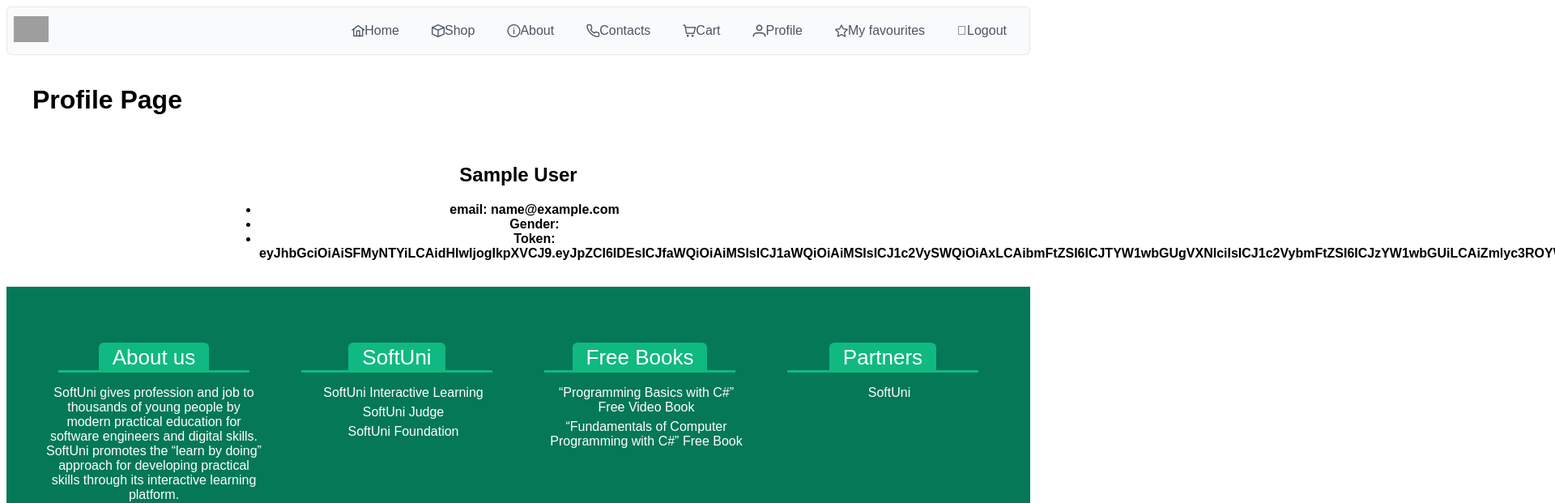
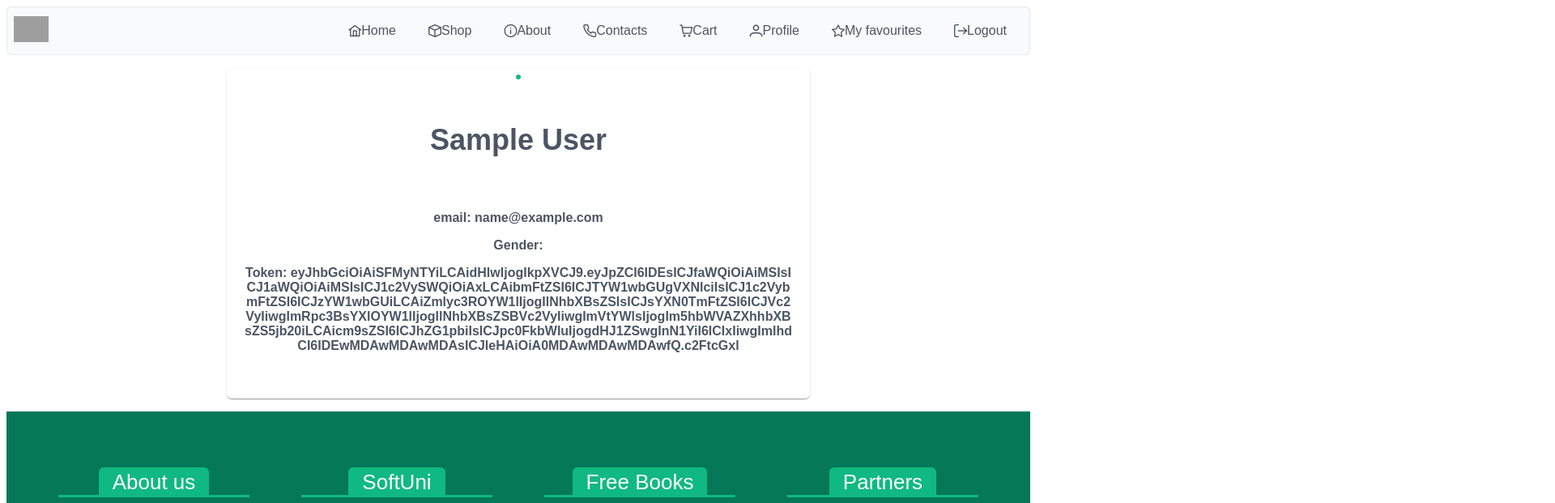
Before and after one commit to Moramarth/SoftUni-VueJS-November-2023, a Vue app in the folder Workshop - Online Shop - Composition API/: page /profile in a window 1280 px wide. Shown: the top 621 px of the page at 81% size, 1920 px wide, since content can reach past the window. Built offline with nearby package versions, Linux system fonts and the light colour scheme; sample sign-in values are in the browser's storage; grey boxes are pictures that could not be loaded; a web font is replaced by a local one.

Commit message:
More PrimeVue Styles added

```diff
--- a/Workshop - Online Shop - Composition API/src/components/AppHeader.vue
+++ b/Workshop - Online Shop - Composition API/src/components/AppHeader.vue
@@ -57,7 +57,7 @@ const items = ref([
   },
   {
     label: 'Logout',
-    icon: 'pi-sign-out',
+    icon: 'pi pi-sign-out',
     route: '/',
     command: userStore.userStoreLogout,
     visible: () => userStore.isAuthenticated,
--- a/Workshop - Online Shop - Composition API/src/views/About.vue
+++ b/Workshop - Online Shop - Composition API/src/views/About.vue
@@ -1,15 +1,20 @@
 <script setup>
+import Card from 'primevue/card';
 </script>
 
 <template>
-  <h1>This is the about page</h1>
-  <section id="about">
-    <h2>About Us</h2>
-    <p>
-      Learn more about Fashion Emporium and our commitment to providing quality fashion choices. Discover our
-      story, mission, and dedication to customer satisfaction.
-    </p>
-  </section>
+  <Card>
+    <template #title>
+      <h2>About Us</h2>
+    </template>
+
+    <template #content>
+      <p>
+        Learn more about Fashion Emporium and our commitment to providing quality fashion choices. Discover our
+        story, mission, and dedication to customer satisfaction.
+      </p>
+    </template>
+  </Card>
 </template>
 
 <style lang="scss" scoped>
--- a/Workshop - Online Shop - Composition API/src/views/Cart.vue
+++ b/Workshop - Online Shop - Composition API/src/views/Cart.vue
@@ -95,6 +95,10 @@ table {
   margin: 0 auto;
 }
 
+.p-datatable :deep(.p-datatable-footer) {
+  text-align: right;
+}
+
 .img-wrapper {
   width: 4rem;
   height: 4rem;
--- a/Workshop - Online Shop - Composition API/src/views/Contacts.vue
+++ b/Workshop - Online Shop - Composition API/src/views/Contacts.vue
@@ -1,17 +1,21 @@
 <script setup>
+import Card from 'primevue/card';
 </script>
 
 <template>
-  <h1> This is the contacts page</h1>
-  <section id="contact">
+  <Card>
+    <template #title>
       <h2>Contact Us</h2>
+    </template>
+    <template #content>
       <p>
         Have questions or need assistance? Our customer support team is here to help. Reach out to us via email or
         phone, and we'll be happy to assist you.
       </p>
       <p>Email: info@fashionemporium.com</p>
       <p>Phone: [Your Contact Number]</p>
-  </section>
+    </template>
+  </Card>
 </template>
 
 <style lang="scss" scoped>
--- a/Workshop - Online Shop - Composition API/src/views/Home.vue
+++ b/Workshop - Online Shop - Composition API/src/views/Home.vue
@@ -1,15 +1,20 @@
 <script setup>
+import Card from 'primevue/card';
 </script>
 
 <template>
-  <section id="home">
+  <Card>
+    <template #title>
       <h2>Welcome to Fashion Emporium!</h2>
+    </template>
+    <template #content>
       <p>
         Discover the latest trends and express your unique style with our curated collection of fashion-forward
         clothing, footwear, and accessories.
       </p>
       <p>Explore our catalog and find the perfect pieces to elevate your wardrobe.</p>
-  </section>
+    </template>
+  </Card>
 </template>
 
 <style lang="scss" scoped>
--- a/Workshop - Online Shop - Composition API/src/views/Profile.vue
+++ b/Workshop - Online Shop - Composition API/src/views/Profile.vue
@@ -1,40 +1,49 @@
 <script setup>
 import { computed } from 'vue';
+import Card from 'primevue/card';
 import { useUserStore } from '../stores/userStore.js';
 
 const profile = computed(() => useUserStore().profile);
 </script>
 
 <template>
-  <h1>Profile Page</h1>
-  <article v-if="profile" class="card">
-    <img :src="profile.image" alt="">
-    <h2>{{ profile.firstName }} {{ profile.lastName }}</h2>
-    <ul>
-      <li>
+  <Card v-if="profile">
+    <template #title>
+      <h2>{{ profile.firstName }} {{ profile.lastName }}</h2>
+    </template>
+    <template #header>
+      <img :src="profile.image" alt="">
+    </template>
+
+    <template #content>
+      <p>
         <b>email: {{ profile.email }}</b>
-      </li>
-      <li>
+      </p>
+      <p>
         <b>Gender: {{ profile.gender }}</b>
-      </li>
-      <li>
+      </p>
+      <p>
         <b>Token: {{ profile.token }}</b>
-      </li>
-    </ul>
-  </article>
+      </p>
+    </template>
+  </Card>
 </template>
 
 <style scoped>
-.card{
+.p-card{
     max-width: 720px;
     margin: 0 auto;
     text-align: center;
 }
 
-.card img{
+.p-card img{
   border-radius: 100%;
   overflow: hidden;
-  border: 3px solid var(--primary);
+  border: 3px solid var(--primary-color);
   margin: 0 auto;
 }
+
+.p-card :deep(.p-card-content) {
+  word-break: break-all;
+}
 </style>
--- a/Workshop - Online Shop - Composition API/src/views/Register/Register.vue
+++ b/Workshop - Online Shop - Composition API/src/views/Register/Register.vue
@@ -1,6 +1,7 @@
 <script setup>
 import { reactive, ref } from 'vue';
 import Steps from 'primevue/steps';
+import Card from 'primevue/card';
 import AddressForm from './components/AddressForm.vue';
 import GeneralForm from './components/GeneralForm.vue';
 
@@ -42,6 +43,11 @@ function onBack() {
 </script>
 
 <template>
+  <Card>
+    <template #title>
+      Registration
+    </template>
+    <template #content>
       <div class="steps">
         <Steps :model="items" :active-step="currentStepIndex[activeForm]" />
       </div>
@@ -54,8 +60,15 @@ function onBack() {
         @on-back="onBack"
       />
     </template>
+  </Card>
+</template>
 
 <style  scoped>
+.p-card {
+  max-width: 40em;
+  margin: 0 auto;
+  text-align: center;
+}
 .steps {
   margin-bottom: 1rem;
 }
--- a/Workshop - Online Shop - Composition API/src/views/Shop/Shop.vue
+++ b/Workshop - Online Shop - Composition API/src/views/Shop/Shop.vue
@@ -1,5 +1,6 @@
 <script setup>
 import { computed, onMounted, ref } from 'vue';
+import Card from 'primevue/card';
 import { getAllProducts } from '../../dataProviders/products';
 import { getAllCategories } from '../../dataProviders/categories';
 import { useCartStore } from '../../stores/cartStore';
@@ -32,15 +33,17 @@ function onFilterSelect(selected) {
 </script>
 
 <template>
-  <div class="container">
-    <section id="shop">
+  <Card>
+    <template #title>
       <h2>Shop Our Collections</h2>
+    </template>
+    <template #content>
       <p>
         From casual wear to formal attire, we have something for every occasion. Browse through our diverse range of
         products and find the perfect outfit that suits your style.
       </p>
-    </section>
-  </div>
+    </template>
+  </Card>
   <Filters :categories="categories" :active-item="selectedFilter" @on-select="onFilterSelect" />
   <Loader v-if="isLoading" />
   <div v-else class="products">
--- a/Workshop - Online Shop - Composition API/src/views/Shop/components/Filters.vue
+++ b/Workshop - Online Shop - Composition API/src/views/Shop/components/Filters.vue
@@ -1,4 +1,6 @@
 <script setup>
+import Button from 'primevue/button';
+
 const props = defineProps({
   categories: {
     type: Array,
@@ -20,11 +22,11 @@ function onSelect(selected) {
 
 <template>
   <div>
-    <ul role="list" class="categories">
+    <ul class="categories">
       <li v-for="category in props.categories" :key="category">
-        <button :class="[activeItem === category ? 'primary' : 'secondary outline']" @click="onSelect(category)">
+        <Button :severity="activeItem === category ? 'primary' : 'secondary'" :outlined="activeItem !== category" @click="onSelect(category)">
           {{ category.toUpperCase() }}
-        </button>
+        </Button>
       </li>
     </ul>
   </div>
@@ -40,6 +42,7 @@ function onSelect(selected) {
 
 .categories li{
   margin: 0;
+  list-style: none;
 }
 
 .categories .btn{
--- a/Workshop - Online Shop - Composition API/src/views/Shop/components/ProductCard.vue
+++ b/Workshop - Online Shop - Composition API/src/views/Shop/components/ProductCard.vue
@@ -1,5 +1,7 @@
 <script setup>
 import { computed } from 'vue';
+import Card from 'primevue/card';
+import Button from 'primevue/button';
 import { useCartStore } from '../../../stores/cartStore';
 import { useUserStore } from '../../../stores/userStore';
 
@@ -54,42 +56,73 @@ function onFavouriteClick() {
 </script>
 
 <template>
-  <article>
+  <Card>
+    <template #header>
       <span v-if="isInFavourites" class="icon">❤️</span>
       <img :src="props.product.thumbnail" alt="img">
+    </template>
 
+    <template #title>
       <slot name="title">
         <h2>{{ props.product.title }}</h2>
       </slot>
-
+    </template>
+    <template #content>
       <p>
         {{ props.product.description }}
       </p>
       <p><b>Price</b>: {{ props.product.price }}$</p>
-    <footer>
-      <button class="secondary outline" @click="emit('onAddToCart', props.product.id)">
-        Add to cart 🛒
-      </button>
-      <button
+    </template>
+    <template #footer>
+      <Button
+        class="secondary outline"
+        label="Add to cart"
+        icon="pi pi-shopping-cart"
+        @click="emit('onAddToCart', props.product.id)"
+      />
+      <Button
         v-if="userStore.isAuthenticated"
         class="secondary outline"
         :disabled="isDisabled"
+        :label=" isInFavourites ? 'Remove from favourites' : 'Add to favourites'"
+        severity="secondary"
         @click="onFavouriteClick"
-      >
-        {{ isInFavourites ? 'Remove from favourites' : 'Add to favourites' }}
-      </button>
-    </footer>
-  </article>
+      />
+    </template>
+  </Card>
 </template>
 
 <style scoped>
-article{
+.p-card {
+  display: flex;
+  flex-direction: column;
   position: relative;
+  max-width: 25em;
+  overflow: hidden;
+}
+.p-card img {
+  width: 100%;
+}
+.p-card :deep(.p-card-footer) {
+  display: flex;
+  flex-wrap: wrap;
+  justify-content: space-between;
+  align-items: center;
+  gap: 1rem;
+}
+.p-card :deep(.p-card-body) {
+  display: flex;
+  flex-direction: column;
+  flex-grow: 1;
 }
 
+.p-card :deep(.p-card-content) {
+ flex-grow: 1;
+}
 .icon{
   position: absolute;
   top: 0.25rem;
   right: 0.25rem;
+  color: red
 }
 </style>
```
Lines whose indentation alone changed are shown as unchanged.
